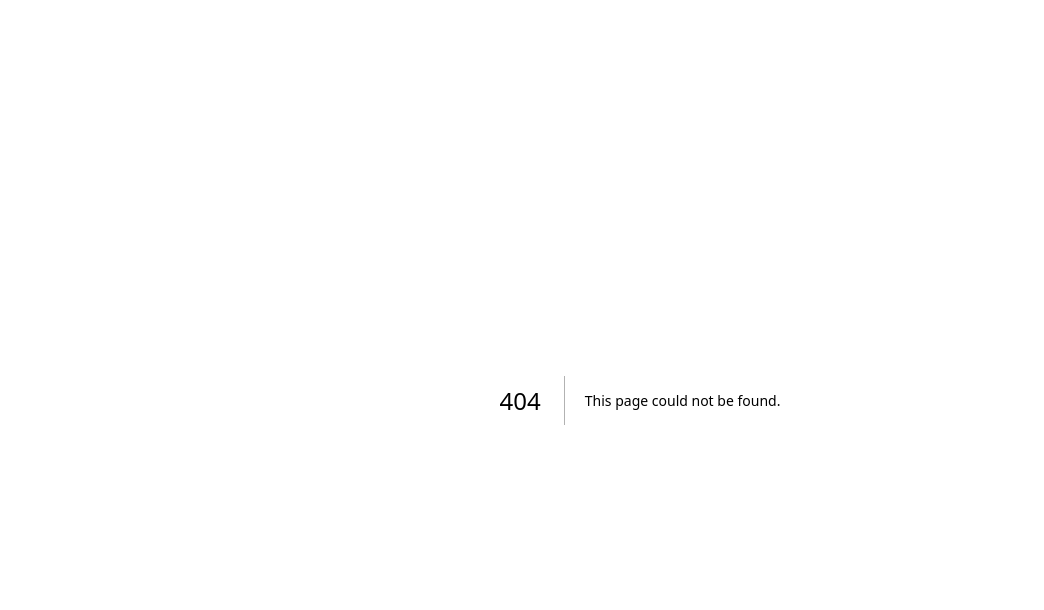
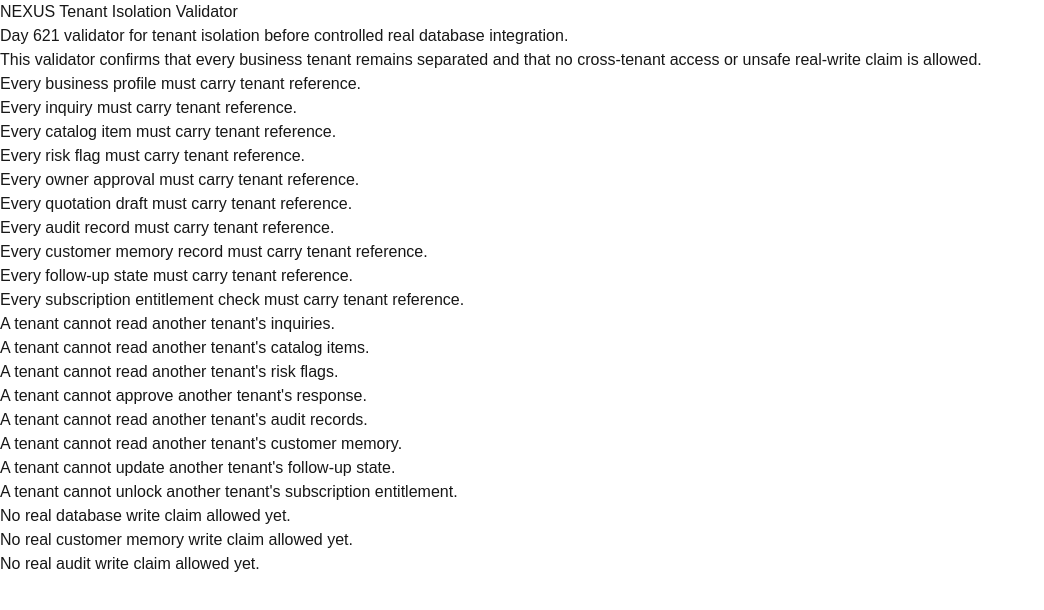
Before and after one commit to celerishealth/NEXUS, a Next.js app in the folder nexus-app/: page /nexus-tenant-isolation-validator in a window 1280 px wide. Before the commit this address had no page. Shown: the top 610 px of the page, without its empty margins (0-1044 px from the left). Built offline with nearby package versions, Linux system fonts and the light colour scheme.

Commit message:
Day 621: add tenant isolation validator v1

```diff
--- /dev/null
+++ b/nexus-app/app/nexus-tenant-isolation-validator/page.tsx
@@ -0,0 +1,36 @@
+export default function NexusTenantIsolationValidatorPage() {
+  return (
+    <main>
+      <h1>NEXUS Tenant Isolation Validator</h1>
+      <p>Day 621 validator for tenant isolation before controlled real database integration.</p>
+      <p>This validator confirms that every business tenant remains separated and that no cross-tenant access or unsafe real-write claim is allowed.</p>
+      <ul>
+        <li>Every business profile must carry tenant reference.</li>
+        <li>Every inquiry must carry tenant reference.</li>
+        <li>Every catalog item must carry tenant reference.</li>
+        <li>Every risk flag must carry tenant reference.</li>
+        <li>Every owner approval must carry tenant reference.</li>
+        <li>Every quotation draft must carry tenant reference.</li>
+        <li>Every audit record must carry tenant reference.</li>
+        <li>Every customer memory record must carry tenant reference.</li>
+        <li>Every follow-up state must carry tenant reference.</li>
+        <li>Every subscription entitlement check must carry tenant reference.</li>
+      </ul>
+      <ul>
+        <li>A tenant cannot read another tenant's inquiries.</li>
+        <li>A tenant cannot read another tenant's catalog items.</li>
+        <li>A tenant cannot read another tenant's risk flags.</li>
+        <li>A tenant cannot approve another tenant's response.</li>
+        <li>A tenant cannot read another tenant's audit records.</li>
+        <li>A tenant cannot read another tenant's customer memory.</li>
+        <li>A tenant cannot update another tenant's follow-up state.</li>
+        <li>A tenant cannot unlock another tenant's subscription entitlement.</li>
+      </ul>
+      <ul>
+        <li>No real database write claim allowed yet.</li>
+        <li>No real customer memory write claim allowed yet.</li>
+        <li>No real audit write claim allowed yet.</li>
+      </ul>
+    </main>
+  );
+}
```
